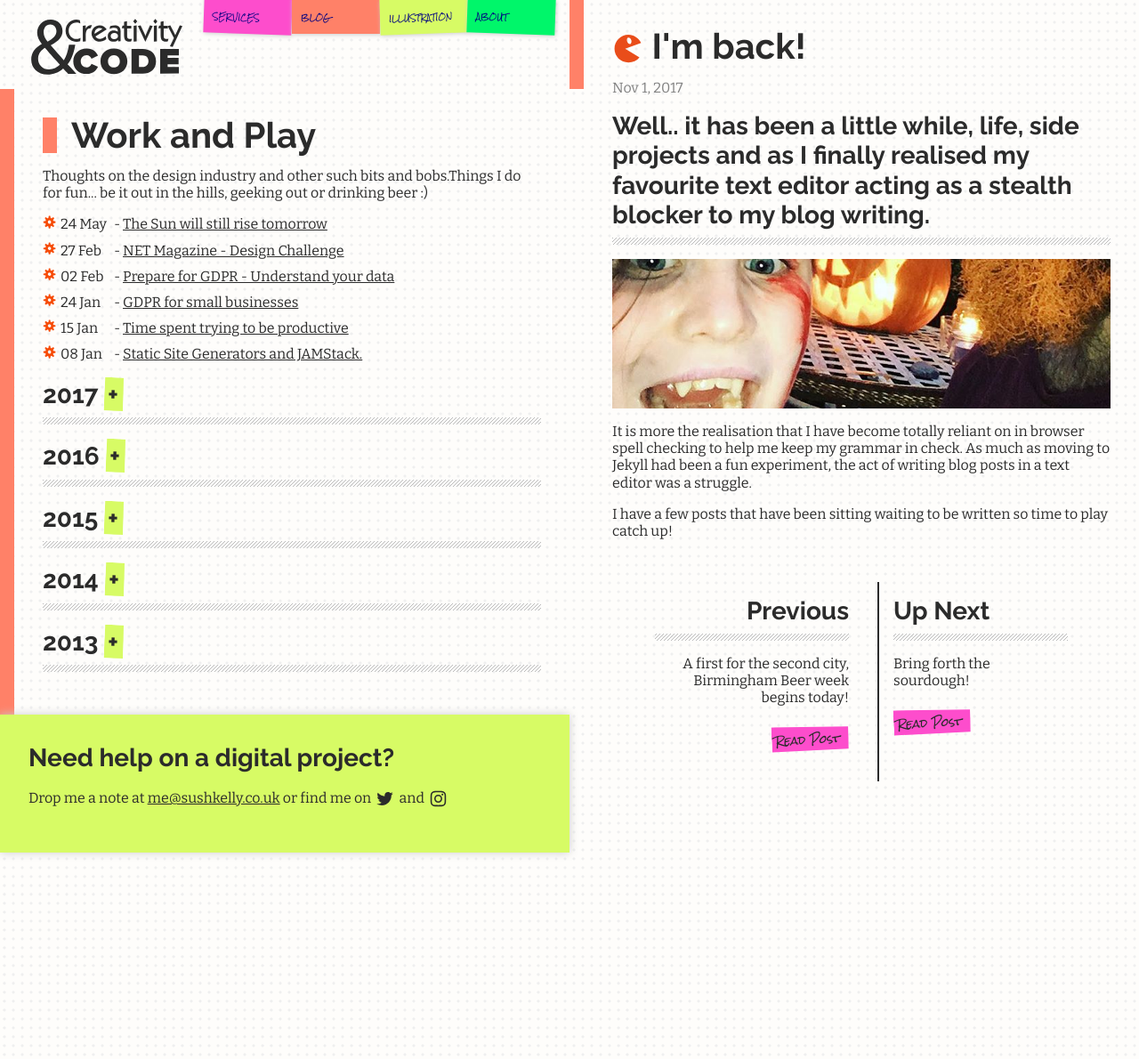
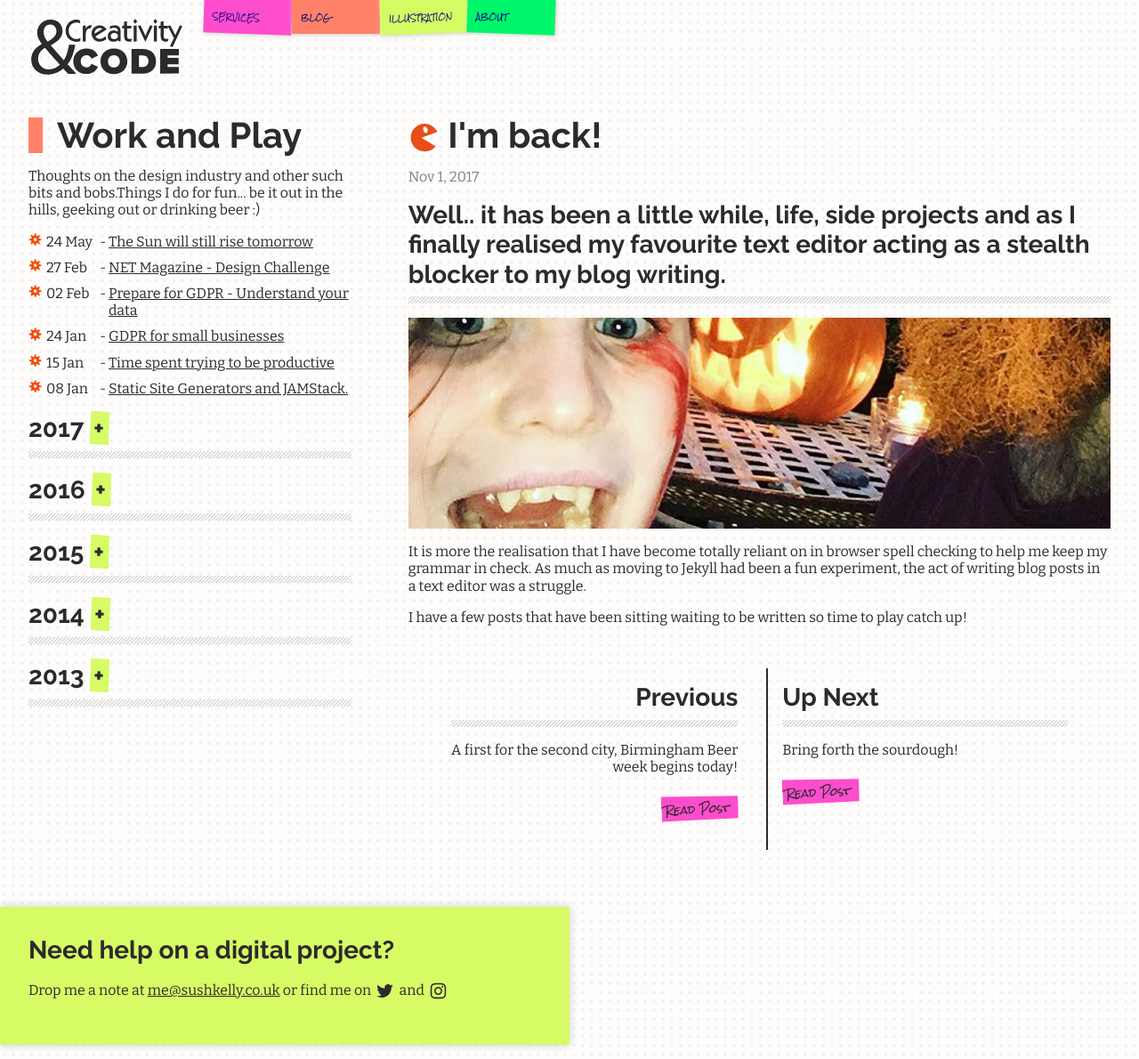
Before and after one commit to maxray/maxray.github.io, a Jekyll site: the page built from _posts/2017-11-01-im-back.markdown, in a window 1280 px wide. Shown: the whole page at 89% size. Built offline with Jekyll 4.4.1, drawn with Linux system fonts in a browser that asks for light colours.

Commit message:
tweak to blog

```diff
--- a/_layouts/post.html
+++ b/_layouts/post.html
@@ -2,7 +2,7 @@
 layout: default
 ---
 
-   <section id="mainStory" class="blog">
+   <section id="mainStory" class="slim">
     <article>
         <!-- <div class="backgroundImage" style="background: url({{page.thumbnail_image | relative_url}})top center / cover no-repeat;"></div> -->
         <div class="content">
@@ -42,7 +42,7 @@ layout: default
     </article>
 </section>
 
-<section id="introduction" class="blog">
+<section id="introduction" class="slim">
     <article>
         <h1 class="blog-title">Work and Play</h1>
         <p>Thoughts on the design industry and other such bits and bobs.Things I do for fun... be it out in the hills, geeking out or drinking beer :) </p>
--- a/_sass/_layout.scss
+++ b/_sass/_layout.scss
@@ -265,6 +265,12 @@ header nav ul li:nth-child(4):hover {
     grid-row: 1 /-1;
 }
 
+#mainStory.slim {
+    grid-column: 5 / -1;
+    grid-row: 3 /-1;
+}
+
+
 #mainStory article {
     /*display: grid;
                 grid-gap: 1rem;
@@ -302,6 +308,13 @@ header nav ul li:nth-child(4):hover {
         padding: 2rem;
     }
 }
+
+#introduction.slim {
+    grid-column: 1 / span 4;
+
+
+}
+
 
 #feature {
     grid-column: 1 / span 6;
```
